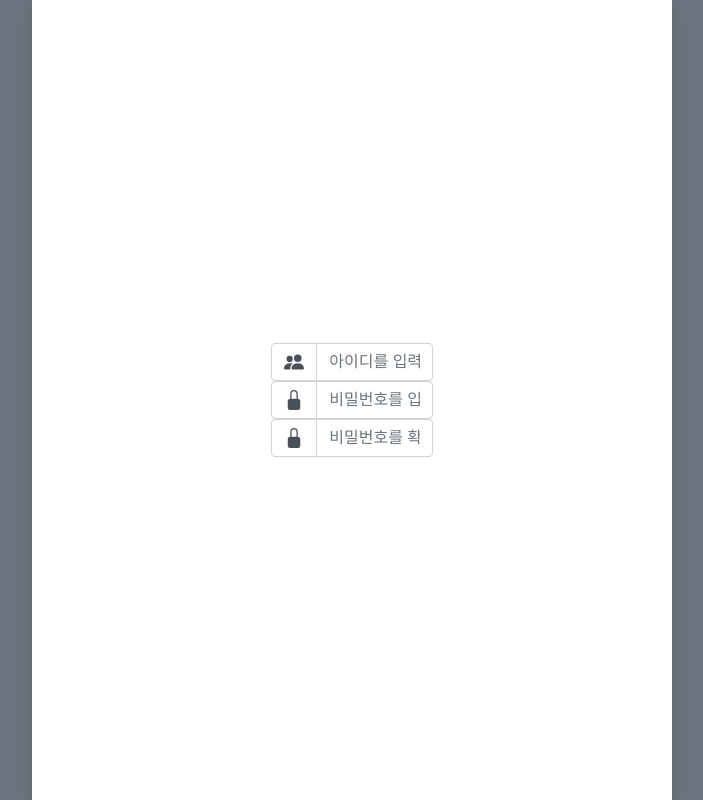
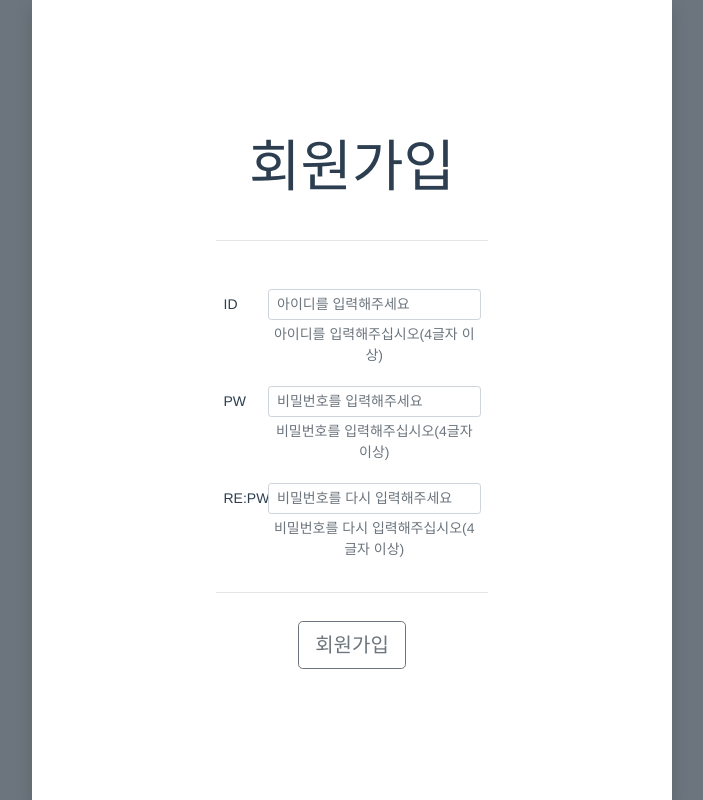
Before and after one commit to 2Ruk/nest-practice, a Vue app in the folder front/: page /register in a window 1280 px wide. Shown: the whole page, without its empty margins (288-991 px from the left). Built offline with nearby package versions, Linux system fonts and the light colour scheme; what vue-toast-notification would draw is missing.

Commit message:
register

```diff
--- /dev/null
+++ b/front/src/components/user/register/InputReUserPassword.vue
@@ -0,0 +1,53 @@
+<template>
+  <b-row align-h="center mt-1">
+    <b-col cols="6">
+      <b-form-group
+          :state="getState"
+          :invalid-feedback="getMessage"
+          :label="label"
+          label-cols="2"
+          label-size="sm"
+          label-align="left"
+          :label-for="inputId"
+          description="비밀번호를 다시 입력해주십시오(4글자 이상)">
+        <template #default>
+          <b-input size="sm" id='user-id' type="text" v-model="userProp" placeholder="비밀번호를 다시 입력해주세요"/>
+        </template>
+      </b-form-group>
+    </b-col>
+  </b-row>
+</template>
+
+<script lang="ts">
+import {Component, Prop, Vue} from 'vue-property-decorator';
+import {defaultUserValue, IRegister} from "@/type/user";
+import register = defaultUserValue.register;
+
+@Component({
+  components: {},
+})
+export default class InputReUserPassword extends Vue {
+  @Prop() userProp: string = '';
+  private label: string = 'RE:PW '
+  private inputId: string = 'userPwRe'
+  constructor() {
+    super();
+  }
+
+  get getState(): boolean | null {
+    if (this.userProp === '') return null;
+    //#TODO : 정규식 추가 ( 한글 금지 )
+    const isShortId = this.userProp.length < 4;
+    return !isShortId;
+  }
+
+  get getMessage(): string {
+    return '아이디를 4글자 이상 입력하여 주십시오'
+  }
+
+
+}
+</script>
+
+<style scoped>
+</style>
--- /dev/null
+++ b/front/src/components/user/register/InputUserId.vue
@@ -0,0 +1,53 @@
+<template>
+  <b-row align-h="center mt-5">
+    <b-col cols="6">
+      <b-form-group
+          :state="getState"
+          :invalid-feedback="getMessage"
+          :label="label"
+          label-cols="2"
+          label-size="sm"
+          label-align="left"
+          :label-for="inputId"
+          description="아이디를 입력해주십시오(4글자 이상)">
+        <template #default>
+          <b-input size="sm" :id='inputId' type="text" v-model="userProp" placeholder="아이디를 입력해주세요"/>
+        </template>
+      </b-form-group>
+    </b-col>
+  </b-row>
+</template>
+
+<script lang="ts">
+import {Component, Prop, Vue} from 'vue-property-decorator';
+import {defaultUserValue, IRegister} from "@/type/user";
+import register = defaultUserValue.register;
+
+@Component({
+  components: {},
+})
+export default class InputUserId extends Vue {
+  @Prop() userProp: string = '';
+  private label: string = 'ID'
+  private inputId: string = 'userId'
+  constructor() {
+    super();
+  }
+
+  get getState(): boolean | null {
+    if (this.userProp === '') return null;
+    //#TODO : 정규식 추가 ( 한글 금지 )
+    const isShortId = this.userProp.length < 4;
+    return !isShortId;
+  }
+
+  get getMessage(): string {
+    return '아이디를 4글자 이상 입력하여 주십시오'
+  }
+
+
+}
+</script>
+
+<style scoped>
+</style>
--- /dev/null
+++ b/front/src/components/user/register/InputUserPassword.vue
@@ -0,0 +1,53 @@
+<template>
+  <b-row align-h="center mt-1">
+    <b-col cols="6">
+      <b-form-group
+          :state="getState"
+          :invalid-feedback="getMessage"
+          :label="label"
+          label-cols="2"
+          label-size="sm"
+          label-align="left"
+          :label-for="inputId"
+          description="비밀번호를 입력해주십시오(4글자 이상)">
+        <template #default>
+          <b-input size="sm" id='user-id' type="text" v-model="userProp" placeholder="비밀번호를 입력해주세요"/>
+        </template>
+      </b-form-group>
+    </b-col>
+  </b-row>
+</template>
+
+<script lang="ts">
+import {Component, Prop, Vue} from 'vue-property-decorator';
+import {defaultUserValue, IRegister} from "@/type/user";
+import register = defaultUserValue.register;
+
+@Component({
+  components: {},
+})
+export default class InputUserPassword extends Vue {
+  @Prop() userProp: string = '';
+  private label: string = 'PW'
+  private inputId: string = 'userPw'
+  constructor() {
+    super();
+  }
+
+  get getState(): boolean | null {
+    if (this.userProp === '') return null;
+    //#TODO : 정규식 추가 ( 한글 금지 )
+    const isShortId = this.userProp.length < 4;
+    return !isShortId;
+  }
+
+  get getMessage(): string {
+    return '아이디를 4글자 이상 입력하여 주십시오'
+  }
+
+
+}
+</script>
+
+<style scoped>
+</style>
--- a/front/src/views/user/Login.vue
+++ b/front/src/views/user/Login.vue
@@ -1,5 +1,5 @@
 <template>
-  <div class="vh-100 bg-warning d-flex align-items-center justify-content-center">
+  <div class="vh-100 bg-warning d-flex align-items-center justify-content-center back-gradient">
 
     <b-form-group class="bg-white shadow login-form-min-width login-form-defaultSetting login-form-max-width">
       <template #default>
@@ -40,8 +40,7 @@
           <b-col cols="8">
             <b-form-group
                 label-align="left"
-                label-cols="2"
-            >
+                label-cols="2">
               <template #label>
                 <b-form-text>
                   PW
@@ -62,7 +61,7 @@
         <!-- 로그인 버튼 -->
         <b-row class="p-3 justify-content-center" align-h="center">
           <b-col cols="8">
-            <b-button class="p-4 w-100" variant="outline-primary" @click="login">
+            <b-button class="p-4 w-100" variant="primary" @click="login">
               <p class=" m-0 font-weight-bold">
                 L O G I N
               </p>
@@ -148,6 +147,12 @@ export default class Login extends Vue {
 </script>
 
 <style scoped>
+.back-gradient{
+  background: linear-gradient(-45deg, #FFBBBB, #FFE4C0, #F2C9E1, #BFFFF0);
+  background-size: 400% 400%;
+  animation: gradient 15s ease infinite;
+  height: 100vh;
+}
 .login-form-defaultSetting {
   width: 50% !important;
   height: 50% !important;
@@ -167,6 +172,16 @@ export default class Login extends Vue {
   max-width: 1024px !important;
   max-height: 600px !important;
 }
-
+@keyframes gradient {
+  0% {
+    background-position: 0% 50%;
+  }
+  50% {
+    background-position: 100% 50%;
+  }
+  100% {
+    background-position: 0% 50%;
+  }
+}
 
 </style>
--- a/front/src/views/user/Register.vue
+++ b/front/src/views/user/Register.vue
@@ -1,74 +1,72 @@
 <template>
   <div class="vh-100 bg-secondary d-flex align-items-center justify-content-center">
-    <b-form-group class="bg-white shadow register-form-defaultSetting register-form-min register-form-max-width">
-      <template #default>
-
-        <!-- 아이디 입력 -->
-        <b-row align-h="center">
-          <b-col cols="4">
-            <b-input-group>
-              <template #prepend>
-                <b-input-group-text class="bg-white">
-                  <b-icon-people-fill/>
-                </b-input-group-text>
-              </template>
-              <template #default>
-                <b-input type="text" v-model="userInfo.userId" placeholder="아이디를 입력해주세요"/>
-              </template>
-            </b-input-group>
+    <div class="register-form-defaultSetting register-form-min register-form-max-width">
+      <div
+          class="bg-white shadow w-100 h-100 p-5"
+      >
+        <b-row>
+          <b-col cols="12" class="mt-set pt-5 pb-4">
+            <p class="display-4 m-0">회원가입</p>
           </b-col>
         </b-row>
+
+        <hr class="w-50">
+        <!-- 아이디 입력 -->
+        <InputUserId :user-prop="userInfo.userId"/>
         <!-- 아이디 입력 -->
 
         <!-- 비밀번호 입력 -->
-        <b-row align-h="center">
-          <b-col cols="4">
-            <b-input-group>
-              <template #prepend>
-                <b-input-group-text class="bg-white">
-                  <b-icon-lock-fill/>
-                </b-input-group-text>
-              </template>
-              <template #default>
-                <b-input type="text" v-model="userInfo.userPassword" placeholder="비밀번호를 입력해주세요"/>
-              </template>
-            </b-input-group>
-          </b-col>
-        </b-row>
+        <InputUserPassword :user-prop="userInfo.userPassword"/>
         <!-- 비밀번호 입력 -->
 
         <!-- 비밀번호 재 입력 -->
-        <b-row align-h="center">
-          <b-col cols="4">
-            <b-input-group>
-              <template #prepend>
-                <b-input-group-text class="bg-white">
-                  <b-icon-lock-fill/>
-                </b-input-group-text>
-              </template>
-              <template #default>
-                <b-input type="text" v-model="userInfo.userConfirmPassword" placeholder="비밀번호를 확인해주세요"/>
-              </template>
-            </b-input-group>
+        <InputReUserPassword :user-prop="userInfo.userConfirmPassword"/>
+        <!-- 비밀번호 재 입력 -->
+        <hr class="w-50">
+
+
+        <b-row
+            class="pt-1 mt-4"
+            align-v="center">
+          <b-col cols="12">
+            <b-button size="lg" @click="register" variant="outline-secondary ">회원가입</b-button>
           </b-col>
         </b-row>
+
+        <!-- 비밀번호 재 입력 -->
+        <!--        <b-row align-h="center">-->
+        <!--          <b-col cols="4">-->
+        <!--            <b-input-group>-->
+        <!--              <template #prepend>-->
+        <!--                <b-input-group-text class="bg-white">-->
+        <!--                  <b-icon-lock-fill/>-->
+        <!--                </b-input-group-text>-->
+        <!--              </template>-->
+        <!--              <template #default>-->
+        <!--                <b-input type="text" v-model="userInfo.userConfirmPassword" placeholder="비밀번호를 확인해주세요"/>-->
+        <!--              </template>-->
+        <!--            </b-input-group>-->
+        <!--          </b-col>-->
+        <!--        </b-row>-->
         <!-- 비밀번호 재 입력 -->
 
 
+      </div>
+    </div>
 
-
-      </template>
-    </b-form-group>
   </div>
 </template>
 
 <script lang="ts">
 import {Component, Vue} from 'vue-property-decorator';
 import {defaultUserValue, IRegister} from "@/type/user";
-import register =  defaultUserValue.register;
+import register = defaultUserValue.register;
+import InputUserId from "@/components/user/register/InputUserId.vue";
+import InputUserPassword from "@/components/user/register/InputUserPassword.vue";
+import InputReUserPassword from "@/components/user/register/InputReUserPassword.vue";
 
 @Component({
-  components: {},
+  components: {InputReUserPassword, InputUserPassword, InputUserId},
 })
 export default class Register extends Vue {
   private userInfo: IRegister = register();
@@ -77,6 +75,21 @@ export default class Register extends Vue {
     super();
   }
 
+  get getIdState(): boolean | null {
+    if (this.userInfo.userId === '') return null;
+    //#TODO : 정규식 추가 ( 한글 금지 )
+    const isShortId = this.userInfo.userId.length < 4;
+    return !isShortId;
+  }
+
+  get getIdMessage(): string {
+    return '아이디를 4글자 이상 입력하여 주십시오'
+  }
+
+  async register(): Promise<void> {
+
+
+  }
 
 }
 </script>
@@ -86,7 +99,6 @@ export default class Register extends Vue {
   width: 50% !important;
   height: 50% !important;
   margin: 0 auto;
-  padding: 3rem !important;
   display: flex;
   flex-direction: column;
   justify-content: center;
@@ -101,6 +113,8 @@ export default class Register extends Vue {
   max-width: 1024px !important;
   max-height: 1000px !important;
 }
-
+.mt-set{
+  margin-top: 2.3rem !important;
+}
 
 </style>
```
Also changed, not shown: 2 other files (tests, documents, lock files or other folders).
